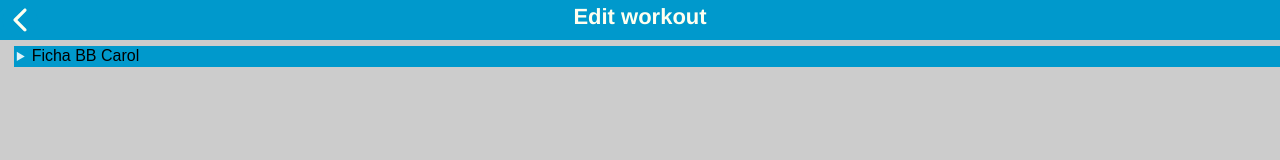
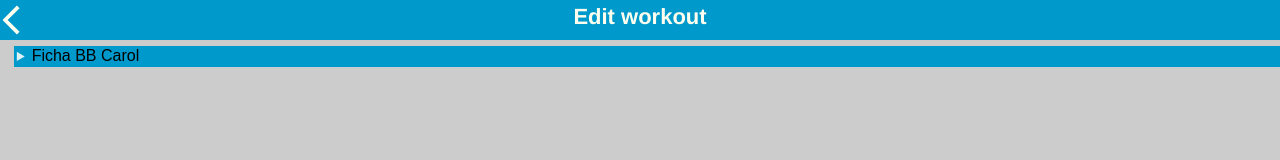
Before and after one commit to walterfcarvalho/cronometer-ts, a React (Vite) app: page /trainingedit in a window 1280 px wide. Shown: the top 160 px of the page. Built offline with nearby package versions, Linux system fonts and the light colour scheme.

Commit message:
change icon

```diff
--- a/src/components/Head/index.tsx
+++ b/src/components/Head/index.tsx
@@ -1,4 +1,4 @@
-import * as Io from 'react-icons/Io'
+import {MdArrowBackIos} from 'react-icons/md'
 import { useNavigate } from "react-router-dom"
 import './head.css'
 
@@ -12,7 +12,7 @@ const Head = ({ title, goBack }: Props) => {
   return <>
     <nav className="app-nav">
       {goBack &&
-        <Io.IoIosArrowBack
+        <MdArrowBackIos
           size={'35px'}
           onClick={() => navigator(-1)}
         />
```
